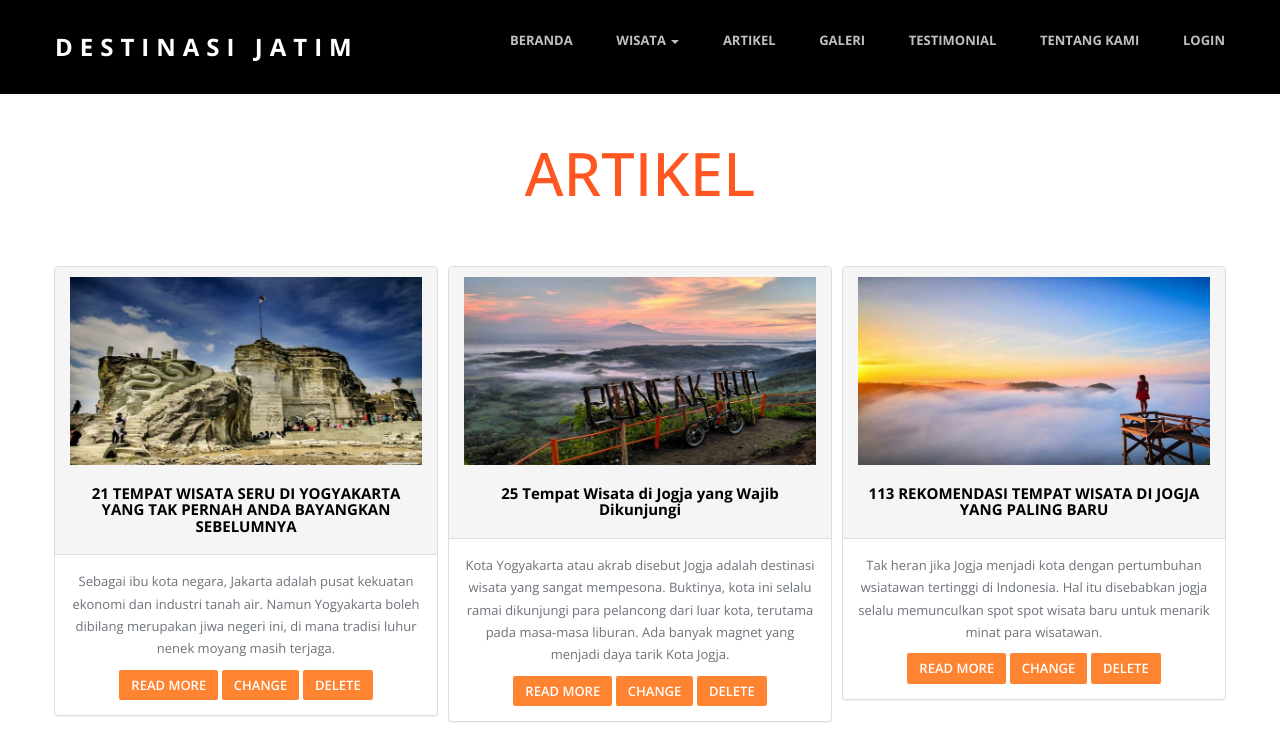
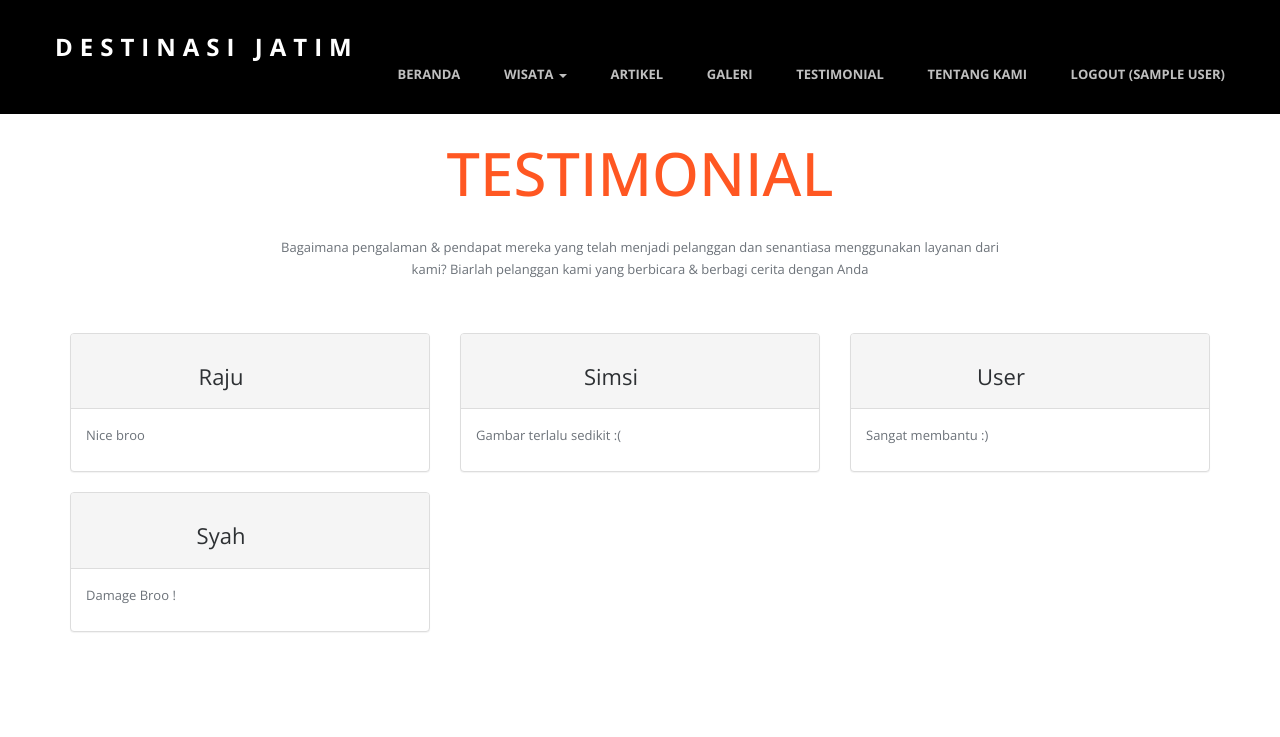
Before and after one commit to mulyani07/UAS-PEMWEB, a PHP site: page /artikel.php in a window 1280 px wide. Shown: the top 737 px of the page. Run offline with PHP 8.4, Linux system fonts and the light colour scheme; the visitor is signed in with stand-in values (Sample User, id 1); data comes from the database, SQL or seed files in the repository; data that the repository does not hold is empty; some libraries are stand-ins or nearby versions.

Commit message:
Update artikel.php

```diff
--- a/artikel.php
+++ b/artikel.php
@@ -1,4 +1,4 @@
-<p?php
+<?php
 session_start();
 $sesiData = !empty($_SESSION['sesiData']) ? $_SESSION['sesiData'] : '';
 if (!empty($sesiData['status']['msg'])) {
@@ -10,23 +10,18 @@
 <?php
 require_once('bdd.php');
 
-
-$sql = "SELECT id, title, keterangan, start, end, color FROM events ";
-
+$sql = "SELECT id, title, keterangan, start, end, color FROM events";
 $req = $bdd->prepare($sql);
 $req->execute();
-
 $events = $req->fetchAll();
-
 ?>
 <!doctype html>
 <html class="no-js" lang="">
-
 <head>
   <meta charset="utf-8">
   <meta name="description" content="">
   <meta name="viewport" content="width=device-width, initial-scale=1">
-  <title>JOGJAKU</title>
+  <title>Destinasi Jatim</title>
   <link rel="stylesheet" href="css/bootstrap.min.css">
   <link rel="stylesheet" href="css/flexslider.css">
   <link rel="stylesheet" href="css/jquery.fancybox.css">
@@ -34,7 +29,6 @@
   <link rel="stylesheet" href="css/responsive.css">
   <link rel="stylesheet" href="css/font-icon.css">
   <link rel="stylesheet" href="css/animate.min.css">
-  <link rel="stylesheet" href="css/article.css">
   <link rel="stylesheet" href="https://maxcdn.bootstrapcdn.com/font-awesome/4.4.0/css/font-awesome.min.css">
   <link rel="shortcut icon" href="images/destinasijatim.jpg">
 </head>
@@ -42,22 +36,16 @@
 <body>
   <!-- header section -->
   <header id="header" class="navbar-fixed-top">
-    <div class="header-content clearfix"> <a class="logo" href="index.php">DESTINASI JATIM</a>
+    <div class="header-content clearfix"> <a class="logo" href="index.php">Destinasi Jatim</a>
       <nav class="navigation" role="navigation">
         <ul class="primary-nav">
           <li><a href="index.php">Beranda</a></li>
           <li class="dropdown">
             <a href="#" class="dropdown-toggle" data-toggle="dropdown">Wisata <b class="caret"></b></a>
             <ul class="dropdown-menu">
-              <li>
-                <a style="color:grey" href="wisataalam.php">Wisata Alam</a>
-              </li>
-              <li>
-                <a style="color:grey" href="wisatasejarah.php">Wisata Sejarah</a>
-              </li>
-              <li>
-                <a style="color:grey" href="wisatapendidikan.php">Wisata Pendidikan</a>
-              </li>
+              <li><a style="color:grey" href="wisataalam.php">Wisata Alam</a></li>
+              <li><a style="color:grey" href="wisatasejarah.php">Wisata Sejarah</a></li>
+              <li><a style="color:grey" href="wisatapendidikan.php">Wisata Pendidikan</a></li>
             </ul>
           </li>
           <li><a href="artikel.php">Artikel</a></li>
@@ -67,153 +55,122 @@
           <?php
           if (!isset($_SESSION['is_login'])) {
           ?>
-            <li>
-              <a href="login.php">Login</a>
-            </li>
+            <li><a href="login.php">Login</a></li>
           <?php } else { ?>
-            <li>
-              <a href="akunuser.php?logoutSubmit=1" class="logout">Logout (<?= $_SESSION['namauser']; ?>)</a>
-            </li><?php } ?>
+            <li><a href="akunuser.php?logoutSubmit=1" class="logout">Logout (<?= $_SESSION['namauser']; ?>)</a></li>
+          <?php } ?>
         </ul>
       </nav>
       <a href="#" class="nav-toggle">Menu<span></span></a>
     </div>
   </header>
-  <!-- header section -->
-  <!-- services section -->
   <main>
-    <section id="intro" class="title-container">
+    <section id="intro">
       <div class="container">
         <div class="col-md-8 col-md-offset-2 text-center">
-          <h1 class="title-intro">ARTIKEL</h1>
+          <h1 class="title-intro">TESTIMONIAL</h1>
+          <br>
           <?php
           if (isset($_SESSION['admin'])) {
           ?>
-            <p>Berita terkini seputar objek wisata yang terdapat di daerah Yogyakarta</p>
+            <p>Bagaimana pengalaman & pendapat mereka yang telah menjadi pelanggan dan senantiasa menggunakan layanan dari kami? Biarlah pelanggan kami yang berbicara & berbagi cerita dengan Anda</p>
           <?php } ?>
         </div>
       </div>
     </section>
-    <!-- Artikel section -->
-    <section id="services" class="services service-section">
-      <!--Show Article -->
-      <div class="article">
+    <!-- Show Testimonial -->
+    <section id="teams" class="section teams">
+      <div class="container">
+        <div class="row">
           <?php
-        // Load file koneksi.php
           include "koneksi.php";
-        $query = "SELECT * FROM artikel"; // Query untuk menampilkan semua data galeri
-        $sql = mysqli_query($connect, $query); // Eksekusi/Jalankan query dari variabel $query
-        while ($data = mysqli_fetch_array($sql)) { // Ambil semua data dari hasil eksekusi $sql
+          $query = "SELECT * FROM testi";
+          $sql = mysqli_query($connect, $query);
+          while ($data = mysqli_fetch_array($sql)) {
           ?>
+            <div class="col-md-4 col-sm-6 panel-testimonial">
               <div class="panel panel-default">
                 <div class="panel-heading">
-              <?php echo "<img src='images/foto/" . $data['foto'] . "'>"; ?>
-              <h2> <?php echo "" . $data['judul'] . ""; ?></h2>
+                  <div class="person">
+                    <div class="person-content">
+                      <h4><?php echo $data['nama_user']; ?></h4>
+                    </div>
+                  </div>
                 </div>
                 <div class="panel-body">
-              <p> <?php echo "" . $data['keterangan'] . ""; ?></p>
-              <a <?php echo "href=" . $data['url'] . ""; ?> class="btn btn-default">Read More</a>
-              <button type="button" class="btn btn-primary" data-toggle="modal" data-target="#editArticleModal<?php echo $data['id']; ?>">
-                Change
-              </button>
-              <!-- Modal -->
-              <div class="modal fade" id="editArticleModal<?php echo $data['id']; ?>" tabindex="-1" role="dialog" aria-labelledby="editArticleModalLabel<?php echo $data['id']; ?>" aria-hidden="true">
-                <div class="modal-dialog" role="document">
-                  <div class="modal-content">
-                    <div class="modal-header">
-                      <h5 class="modal-title" id="editArticleModalLabel<?php echo $data['id']; ?>">Edit Article</h5>
-                      <button type="button" class="close" data-dismiss="modal" aria-label="Close">
-                        <span aria-hidden="true">&times;</span>
-                      </button>
+                  <p><?php echo $data['saran']; ?></p>
                 </div>
-                    <div class="modal-body">
-                      <form method="post" action="proses_ubah_artikel.php?id=<?php echo $data['id']; ?>" enctype="multipart/form-data">
-                        <input type="hidden" name="id" value="<?php echo $data['id']; ?>">
-                        <div class="form-group">
-                          <label for="judul">Judul</label>
-                          <input type="text" class="form-control" id="judul" name="judul" value="<?php echo $data['judul']; ?>">
               </div>
-                        <div class="form-group">
-                          <label for="keterangan">Keterangan</label>
-                          <input type="text" class="form-control" id="keterangan" name="keterangan" value="<?php echo $data['keterangan']; ?>">
             </div>
-                        <div class="form-group">
-                          <label for="url">Alamat URL</label>
-                          <input type="text" class="form-control" id="url" name="url" value="<?php echo $data['url']; ?>">
+          <?php } ?>
         </div>
-                        <div class="form-group">
-                          <label for="foto">Foto</label>
-                          <br>
-                          <input type="checkbox" name="ubah_foto" value="true"> Ceklis jika ingin mengubah foto<br>
-                          <input type="file" class="form-control-file" id="foto" name="foto">
       </div>
-                        <div class="modal-footer">
-                          <button type="submit" class="btn btn-primary">Save</button>
-                          <button type="button" class="btn btn-secondary" data-dismiss="modal">Close</button>
-                        </div>
+    </section>
+    <!-- Add Testi section -->
+    <?php
+    if (!isset($_SESSION['user_biasa'])) {
+    ?>
+    <?php } else { ?>
+      <section id="contact" class="section">
+        <div class="container">
+          <div class="row">
+            <div class="col-md-8 col-md-offset-2 conForm">
+              <h5>Tambahkan Testimonial</h5>
+              <p>Kami sangat mengharapkan saran maupun masukan dari Anda agar website ini bisa semakin baik</p>
+              <div id="message"></div>
+              <form method="post" action="proses_simpan_testi.php">
+                <input type="hidden" name="nama_user" value="<?php echo "" . $_SESSION['namauser'] . ""; ?>" />
+                <input type="text" name="saran" class="col-xs-12 col-sm-12 col-md-12 col-lg-12" placeholder="Tulis saran maupun masukan...">
+                <input type="submit" class="btn btn-large" value="Simpan">
               </form>
             </div>
           </div>
         </div>
+      </section>
+    <?php } ?>
+    <!-- Testimonial Data Control -->
+    <section id="teams" class="section teams">
+      <div class="container">
+        <?php
+        if (!isset($_SESSION['admin'])) {
+        ?>
+          <br>
+          </li>
+        <?php } else { ?>
+          <br>
+          <h6 align="center">Data Testimonial</h6>
+          <br>
+          <br>
+          <!-- Tambahkan tombol tambah testimonial -->
+          <div align="center">
+            <a href="#contact" class="btn btn-primary">Tambah Testimonial</a>
           </div>
-              <!-- Modal -->
-              <a href="proses_hapus_artikel.php?id=<?php echo $data['id']; ?>" class="btn btn-danger">Delete</a>
-            </div>
-          </div>
+          <br>
+          <table border="2" class="table-testimonial">
+            <tr>
+              <th>Nama User</th>
+              <th>Saran</th>
+              <th>Aksi</th>
+            </tr>
             <?php
+            // Load file koneksi.php
+            include "koneksi.php";
+            $query = "SELECT * FROM testi"; // Query untuk menampilkan semua data galeri
+            $sql = mysqli_query($connect, $query); // Eksekusi/Jalankan query dari variabel $query
+            while ($data = mysqli_fetch_array($sql)) { // Ambil semua data dari hasil eksekusi $sql
+              echo "<tr>";
+              echo "<td>" . $data['nama_user'] . "</td>";
+              echo "<td>" . $data['saran'] . "</td>";
+              echo "<td><a href='proses_hapus_testi.php?id=" . $data['id'] . "'>Hapus</a></td>";
+              echo "</tr>";
             }
             ?>
-        </>
+          </table>
+        <?php } ?>
+      </div>
     </section>
-    <?php
-    if (isset($_SESSION['admin'])) {
-    ?>
-      <!-- Add Article -->
-      <section class="service section flex-center">
-        <button type="button" class="btn btn-primary btn-add" data-toggle="modal" data-target="#addArticleModal">
-          Add Article
-        </button>
-      </section>
-      <!-- Modal -->
-      <div class="modal fade" id="addArticleModal" tabindex="-1" role="dialog" aria-labelledby="addArticleModalLabel" aria-hidden="true">
-        <div class="modal-dialog" role="document">
-          <div class="modal-content">
-            <div class="modal-header">
-              <h5 class="modal-title" id="addArticleModalLabel">Add Article</h5>
-              <button type="button" class="close" data-dismiss="modal" aria-label="Close">
-                <span aria-hidden="true">&times;</span>
-              </button>
-            </div>
-            <div class="modal-body">
-              <form method="post" action="proses_simpan_artikel.php" enctype="multipart/form-data">
-                <div class="form-group">
-                  <label for="judul">Judul</label>
-                  <input type="text" class="form-control" id="judul" name="judul">
-                </div>
-                <div class="form-group">
-                  <label for="keterangan">Keterangan</label>
-                  <textarea class="form-control" id="keterangan" name="keterangan"></textarea>
-                </div>
-                <div class="form-group">
-                  <label for="url">Alamat URL</label>
-                  <input type="text" class="form-control" id="url" name="url">
-                </div>
-                <div class="form-group">
-                  <label for="foto">Foto</label>
-                  <input type="file" class="form-control-file" id="foto" name="foto">
-                </div>
-                <div class="modal-footer">
-                  <button type="submit" class="btn btn-primary">Save</button>
-                  <button type="button" class="btn btn-secondary" data-dismiss="modal">Close</button>
-                </div>
-              </form>
-            </div>
-          </div>
-        </div>
-      </div>
-    <?php } ?>
+  </main>
   <!-- Footer section -->
-  </main>
   <footer class="footer">
     <div class="footer-top section">
       <div class="container" align="center">
@@ -224,14 +181,11 @@
           <a style="padding:20px" ; href="#"><i class="fa fa-google-plus"></i></a>
           <br>
           <br>
-          <p>Copyright © 2024 destinasijatim.com All Rights Reserved. Made by Kelompok 10 </p>
+          <p>Copyright © 2024 destinasijatim.com All Rights Reserved. Made by Kelompok 10</p>
         </div>
       </div>
     </div>
   </footer>
-  <!-- footer top -->
-
-  <!-- Footer section -->
   <!-- JS FILES -->
   <script src="https://ajax.googleapis.com/ajax/libs/jquery/1.11.3/jquery.min.js"></script>
   <script src="js/bootstrap.min.js"></script>
@@ -242,5 +196,4 @@
   <script src="js/main.js"></script>
   <script type="text/javascript" src="js/jquery.contact.js"></script>
 </body>
-
 </html>
```
Lines whose indentation alone changed are shown as unchanged.
